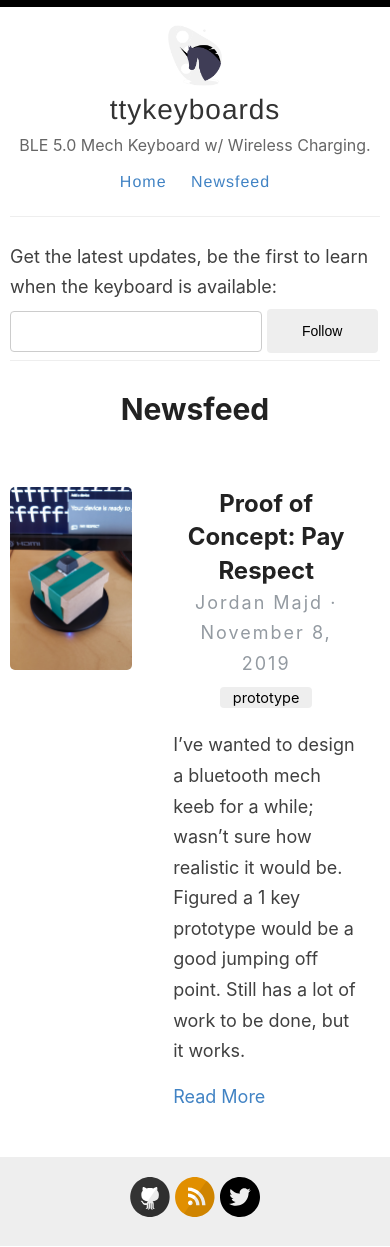
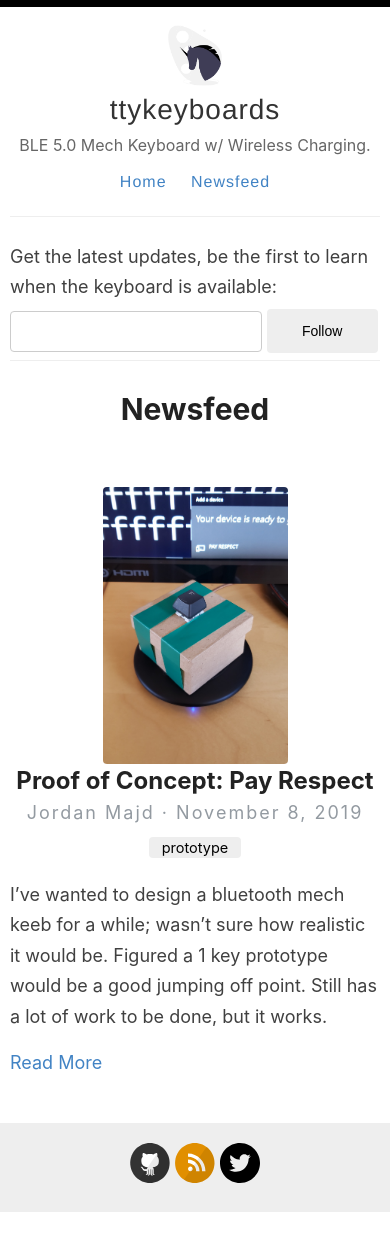
Before and after one commit to JordanMajd/ttykeyboards.com, a Jekyll site: the page built from posts/index.html, in a window 390 px wide. Built offline with Jekyll 4.4.1, drawn with Linux system fonts in a browser that asks for light colours; the list of posts is cut into pages by our own code; after the commit the page ends 1213 px from its top, so only the background shows below that.

Commit message:
Adjust styling to be mobile friendly

```diff
--- a/assets/style.scss
+++ b/assets/style.scss
@@ -278,9 +278,18 @@ p > img {
   width: 100%;
 
   img {
-    display: inline-block;
-    border-radius: 5px;
-    width: 33%;
+    width: 50%;
+    display:block;
+    margin-left:auto;
+    margin-right:auto;
+    border-radius: 4px;
+    @media (min-width: 769px){
+      width: 33%;
+      display: inline-block;
+      border-radius: 5px;
+      margin-left:0;
+      margin-right:0;
+    }
   }
 
   .author_title {
@@ -289,11 +298,13 @@ p > img {
   }
 
   .post-info {
-    padding-left: 2em;
     vertical-align: top;
-    display: inline-block;
     height: 100%;
-    width: 60%;
+    @media (min-width: 769px){
+      padding-left: 2em;
+      display: inline-block;
+      width: 60%;
+    }
   }
 
   h2 {
```
